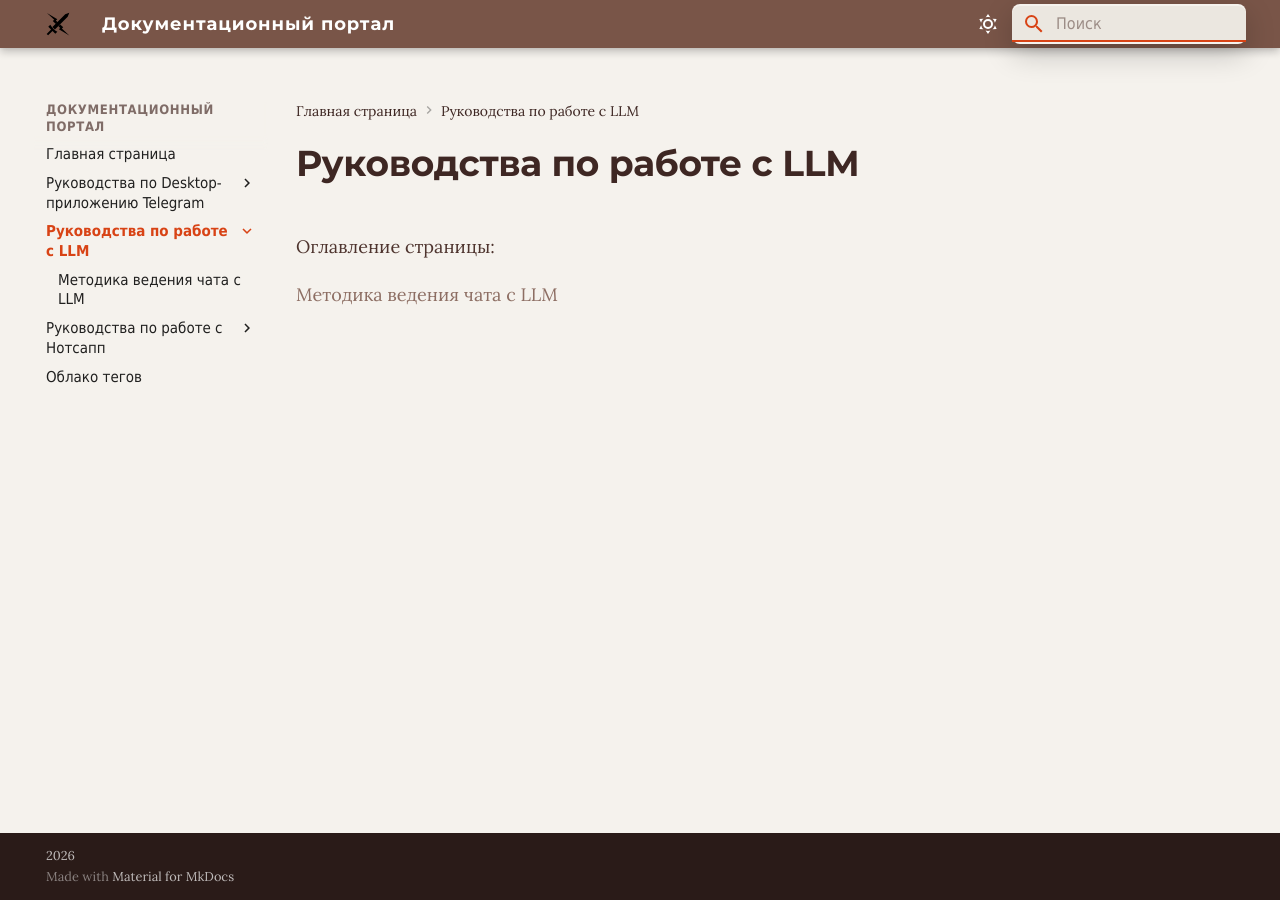
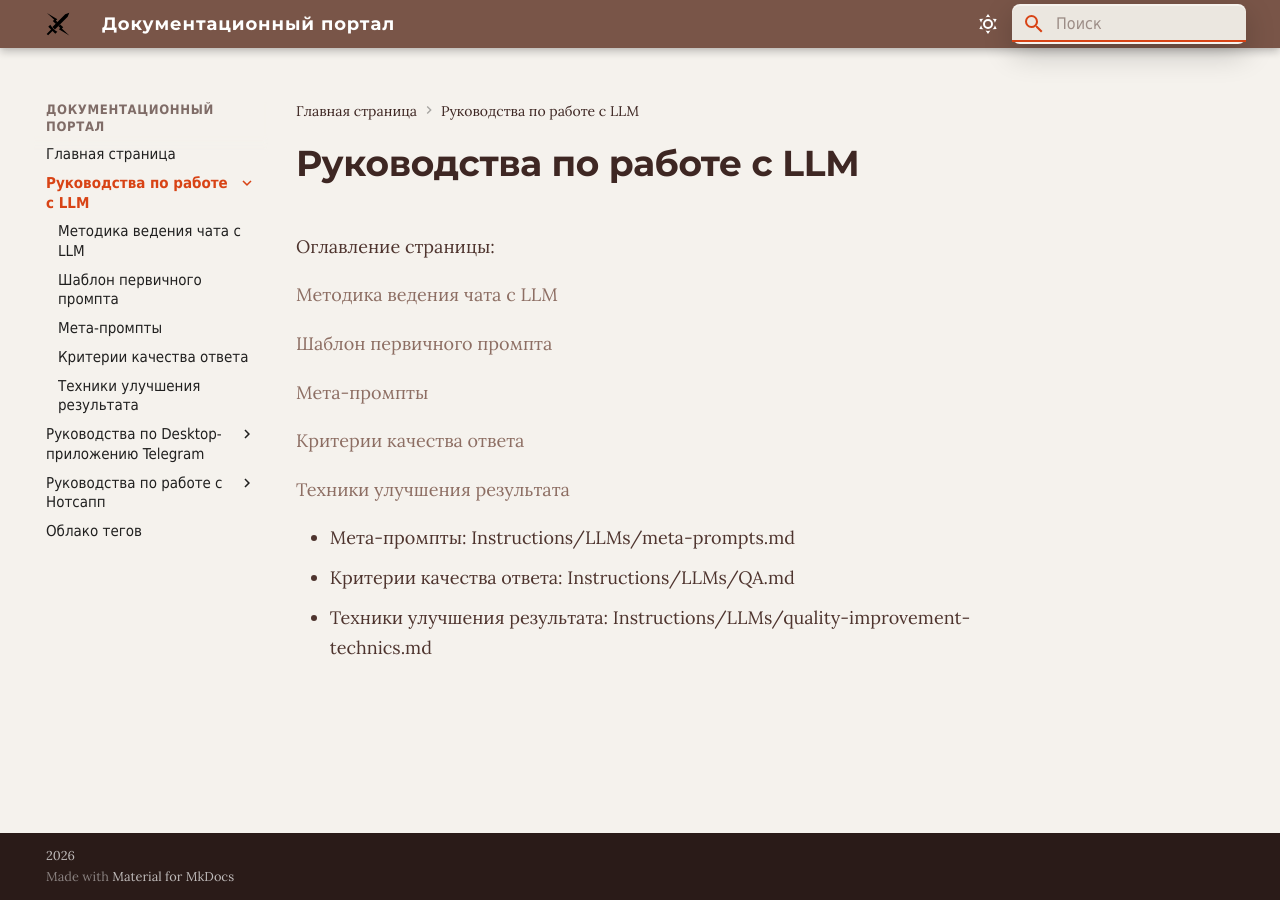
Before and after one commit to sostarovoitov/my-portfolio, an MkDocs documentation site: the page built from docs/Instructions/LLMs/index.md, in a window 1280 px wide. Built offline with MkDocs 1.6.1 and Material for MkDocs 9.7.7, drawn with Linux system fonts in a browser that asks for light colours; old or Windows-style settings are respelled for this version of MkDocs.

Commit message:
Доработал структуру раздела про LLM и вставил статью про первичные промпты

```diff
--- a/docs/Instructions/LLMs/index.md
+++ b/docs/Instructions/LLMs/index.md
@@ -2,4 +2,16 @@
 
 Оглавление страницы:
 
-[Методика ведения чата с LLM](LLM-instruction.md)
+[Методика ведения чата с LLM](LLM-general-instruction.md)
+
+[Шаблон первичного промпта](prompt-template.md)
+
+[Мета-промпты](meta-prompts.md)
+
+[Критерии качества ответа](QA.md)
+
+[Техники улучшения результата](quality-improvement-technics.md)
+
+  - Мета-промпты: Instructions/LLMs/meta-prompts.md
+  - Критерии качества ответа: Instructions/LLMs/QA.md
+  - Техники улучшения результата: Instructions/LLMs/quality-improvement-technics.md
--- a/mkdocs.yml
+++ b/mkdocs.yml
@@ -49,12 +49,16 @@ theme: # Тема сайта, информация о ее параметрах
 
 nav: # Структура сайта
 - Главная страница: index.md
+- Руководства по работе с LLM:
+  - Instructions\LLMs\index.md
+  - Методика ведения чата с LLM: Instructions/LLMs/LLM-general-instruction.md
+  - Шаблон первичного промпта: Instructions/LLMs/prompt-template.md
+  - Мета-промпты: Instructions/LLMs/meta-prompts.md
+  - Критерии качества ответа: Instructions/LLMs/QA.md
+  - Техники улучшения результата: Instructions/LLMs/quality-improvement-technics.md
 - Руководства по Desktop-приложению Telegram:
   - Instructions/Telegram/index.md
   - Управление кэшем Telegram: Instructions/Telegram/sostarovoitov-instruction.md
-- Руководства по работе с LLM:
-  - Instructions/LLMs/index.md
-  - Методика ведения чата с LLM: Instructions/LLMs/LLM-instruction.md
 - Руководства по работе с Нотсапп:
   - Instructions/Notesapp/index.md
   - Редактирование заметки: Instructions/Notesapp/notesapp-instruction.md
@@ -68,6 +72,8 @@ markdown_extensions: # Расширения markdown
   - attr_list # Использование html-атрибутов и CSS в элементах markdown
   - md_in_html # Поддержка markdown внутри html
   - def_list # Поддержка списков определений
+  - pymdownx.mark  # Для выделения текста ==вот так==
+  - pymdownx.caret # Для подчеркивания ^^вот так^^ и надстрочных знаков
   - pymdownx.tabbed: # Использование вкладок (табов)
       alternate_style: true
   - pymdownx.details # Использование спойлеров (катов)
```
Also changed, not shown: docs/Instructions/LLMs/prompt-template.md (added, +79 -0 lines), docs/Instructions/Telegram/sostarovoitov-instruction.md (+10 -8 lines), docs/index.md (+2 -0 lines), docs/Instructions/LLMs/LLM-general-instruction.md (renamed from docs/Instructions/LLMs/LLM-instruction.md), docs/Instructions/LLMs/QA.md (added), docs/Instructions/LLMs/meta-prompts.md (added), docs/Instructions/LLMs/quality-improvement-technics.md (added).
